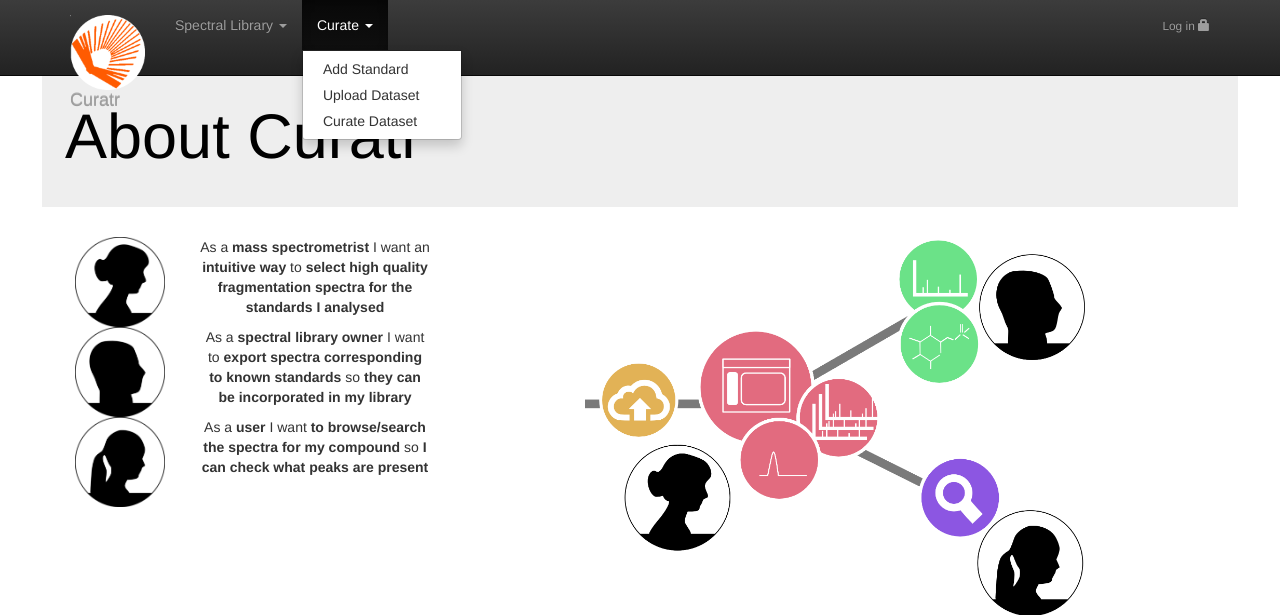
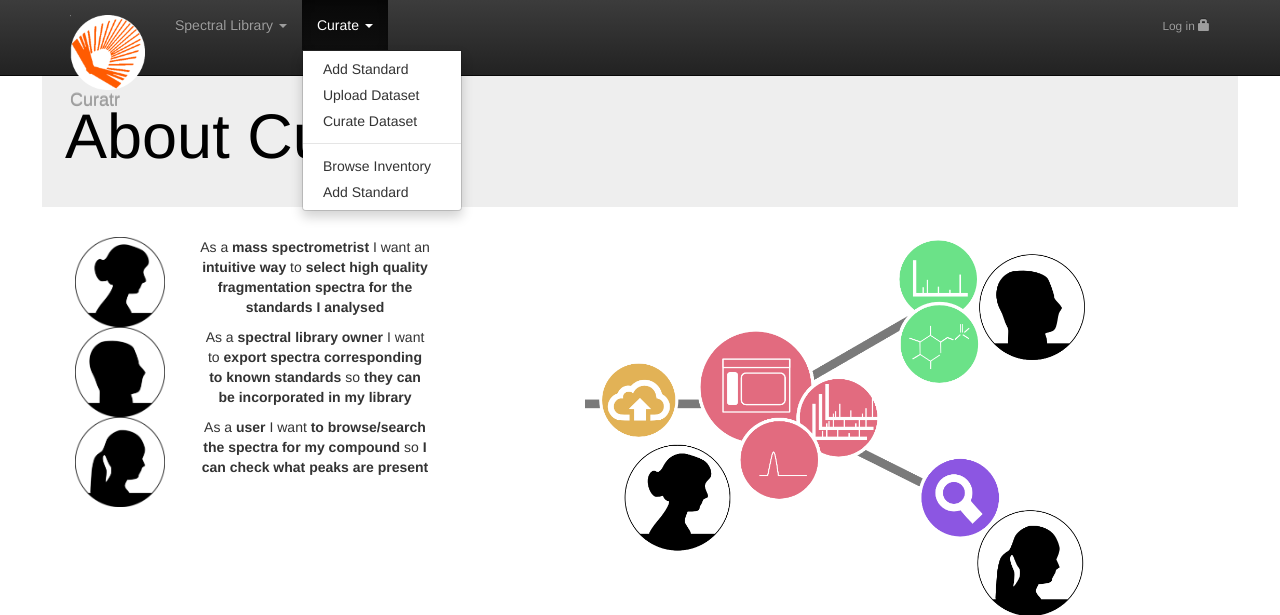
Before and after one commit to alexandrovteam/curatr, a Django app: page /about/curatr/ in a window 1280 px wide, after a click on "Curate". Shown: the top 615 px of the page. Run offline with Django 3.2, Linux system fonts and the light colour scheme; parts of the project's set-up code (start-up, migrations or seed data) failed here and were passed over; some libraries are stand-ins or nearby versions.

Commit message:
added inventory to curate menu

```diff
--- a/mcf_standard_browser/standards_review/templates/mcf_standards_browse/base.html
+++ b/mcf_standard_browser/standards_review/templates/mcf_standards_browse/base.html
@@ -72,6 +72,9 @@
                                         <li><a href="{% url 'standard-add' %}">Add Standard</a></li>
                                         <li><a href="{% url 'dataset-upload' %}">Upload Dataset</a></li>
                                         <li><a href="{% url 'dataset-list' %}">Curate Dataset</a></li>
+                                         <li class="divider"></li>
+                                         <li><a href="{% url 'standard-list' %}">Browse Inventory</a></li>
+                                         <li><a href="{% url 'standard-add' %}">Add Standard</a></li>
                                       </ul>
                             </li>
                         </ul>
```
